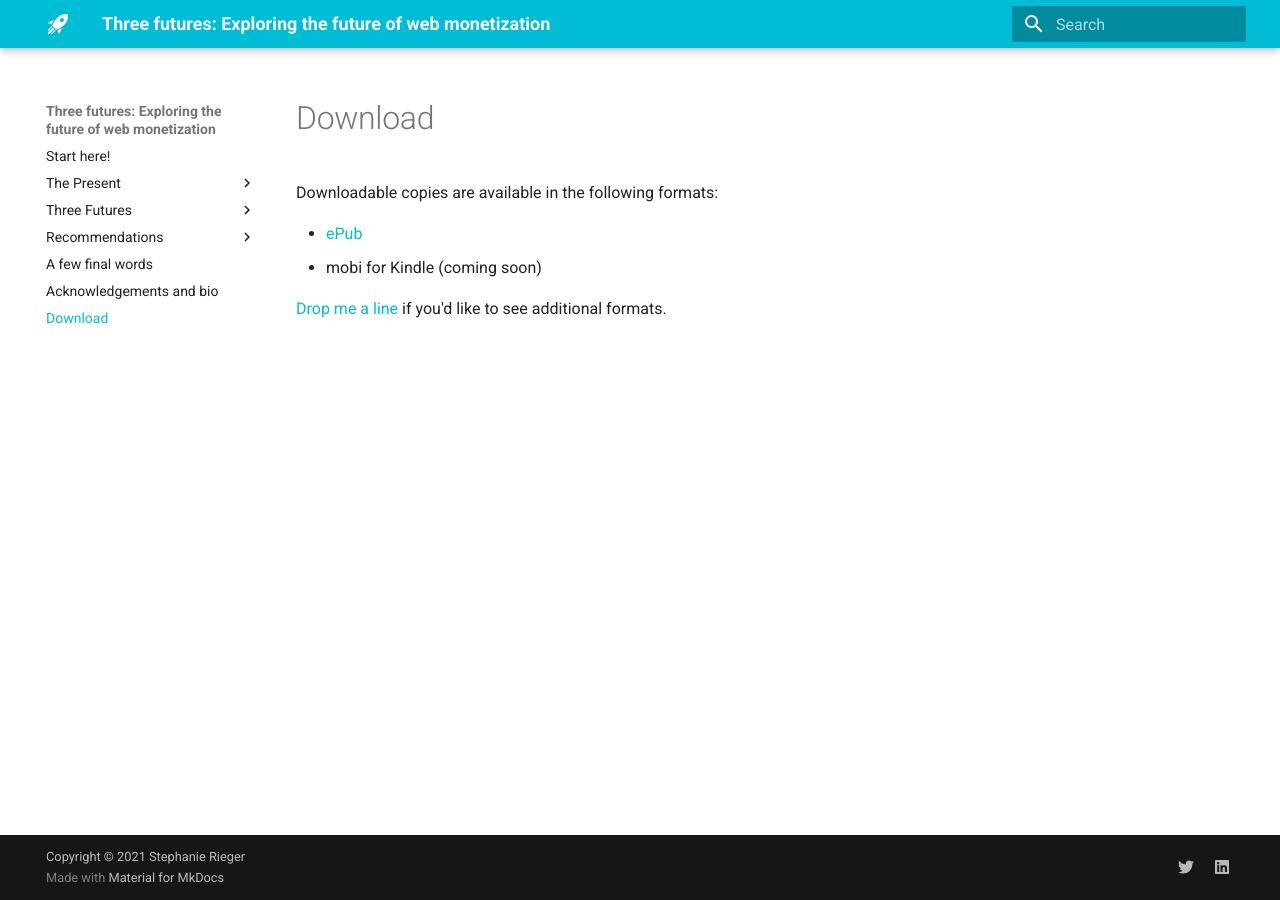
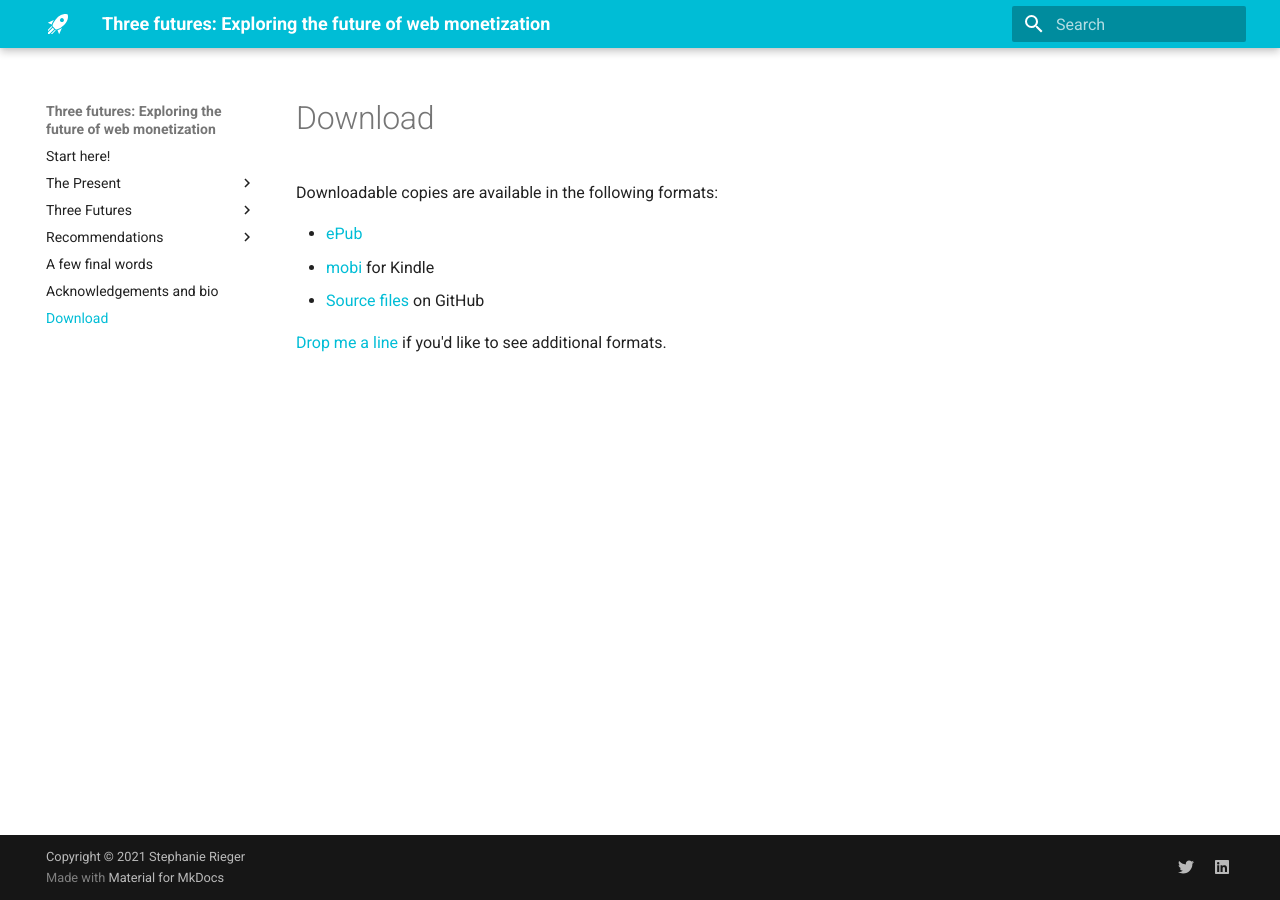
Before and after one commit to yiibu/web-monetization, an MkDocs documentation site: the page built from docs/download.md, in a window 1280 px wide. Built offline with MkDocs 1.6.1 and Material for MkDocs 9.7.7, drawn with Linux system fonts in a browser that asks for light colours.

```diff
--- a/docs/download.md
+++ b/docs/download.md
@@ -2,7 +2,8 @@
 
 Downloadable copies are available in the following formats:
 
-* [ePub](../published/Exploring%20the%20Future%20of%20Web%20Monetization.epub)
-* mobi for Kindle (coming soon)
+* [ePub](Exploring%20the%20Future%20of%20Web%20Monetization.epub)
+* [mobi](Exploring%20the%20Future%20of%20Web%20Monetization.mobi) for Kindle
+* [Source files](https://github.com/yiibu/web-monetization) on GitHub
 
 [Drop me a line](https://twitter.com/stephanierieger) if you'd like to see additional formats.
```
Also changed, not shown: 1 other file.
